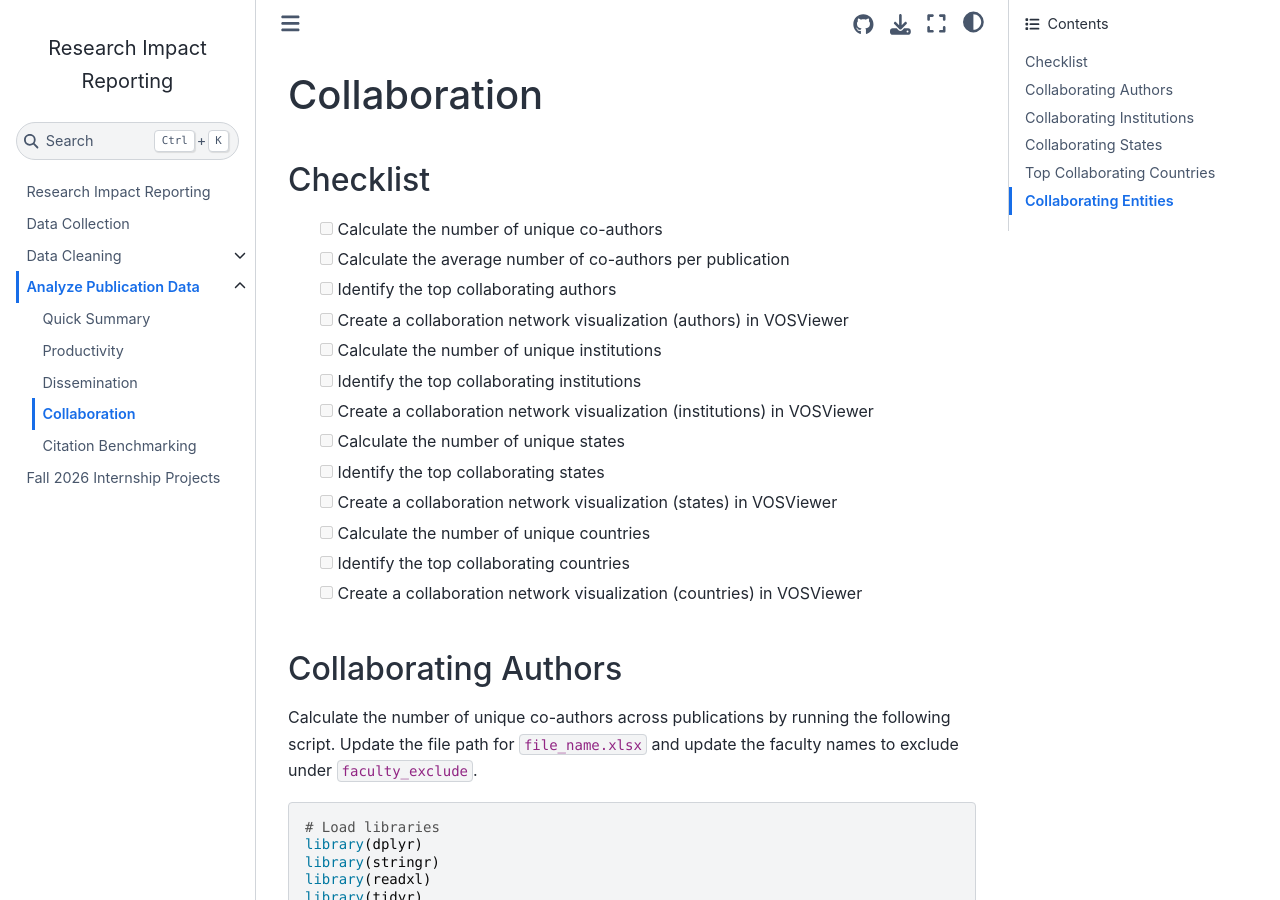
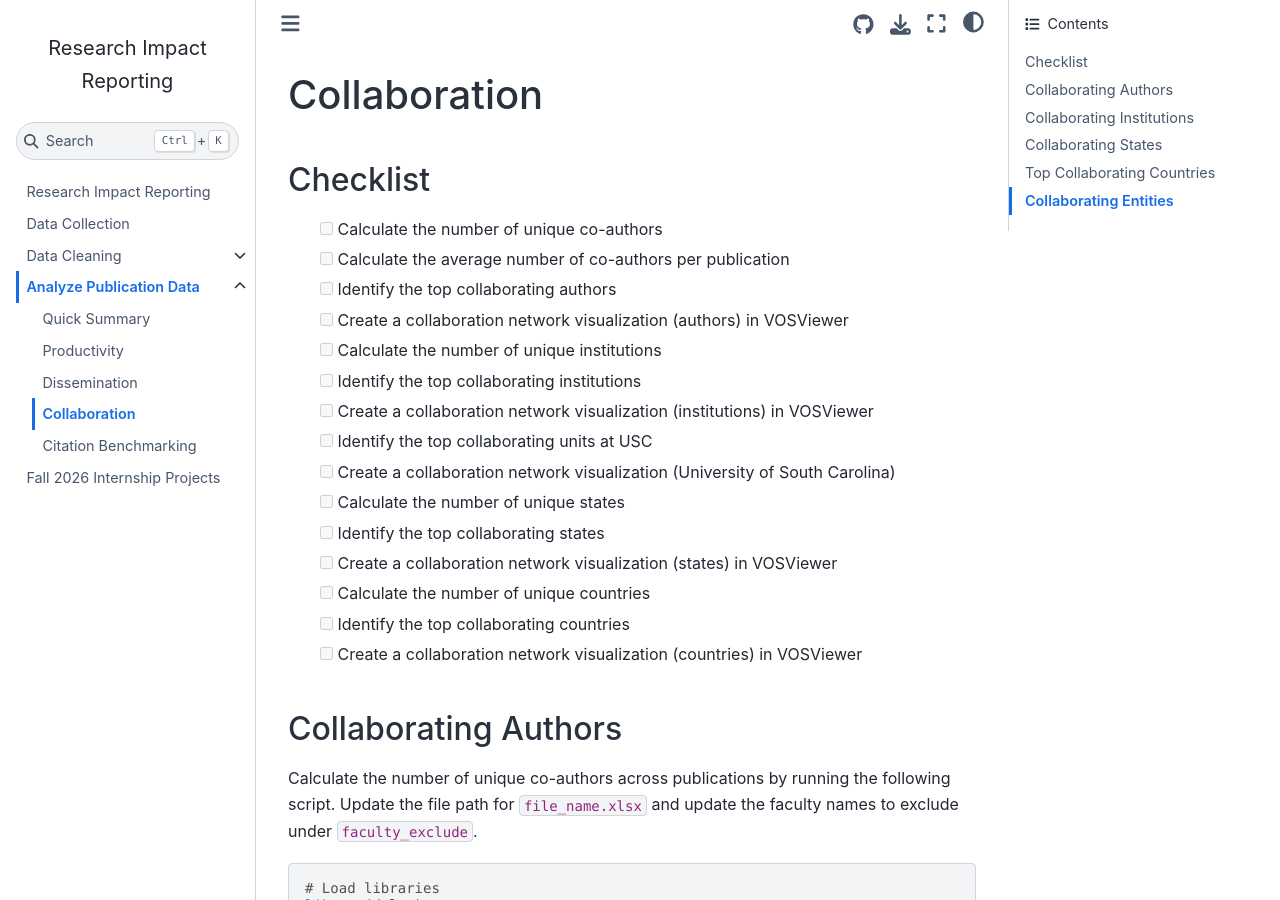
Before and after one commit to vvlooking/research-impact, a Jupyter Book: the page built from website/analyze-data-collaboration.md, in a window 1280 px wide and 900 px high. Built offline with Jupyter Book 1.0.4 settings and Sphinx 7.4.7 and the Sphinx Book theme 1.1.4, drawn with Linux system fonts in a browser that asks for light colours.

Commit message:
Update analyze-data-collaboration.md

```diff
--- a/website/analyze-data-collaboration.md
+++ b/website/analyze-data-collaboration.md
@@ -9,6 +9,8 @@
 - [ ] Calculate the number of unique institutions
 - [ ] Identify the top collaborating institutions
 - [ ] Create a collaboration network visualization (institutions) in VOSViewer
+- [ ] Identify the top collaborating units at USC
+- [ ] Create a collaboration network visualization (University of South Carolina)
 - [ ] Calculate the number of unique states
 - [ ] Identify the top collaborating states
 - [ ] Create a collaboration network visualization (states) in VOSViewer
```
